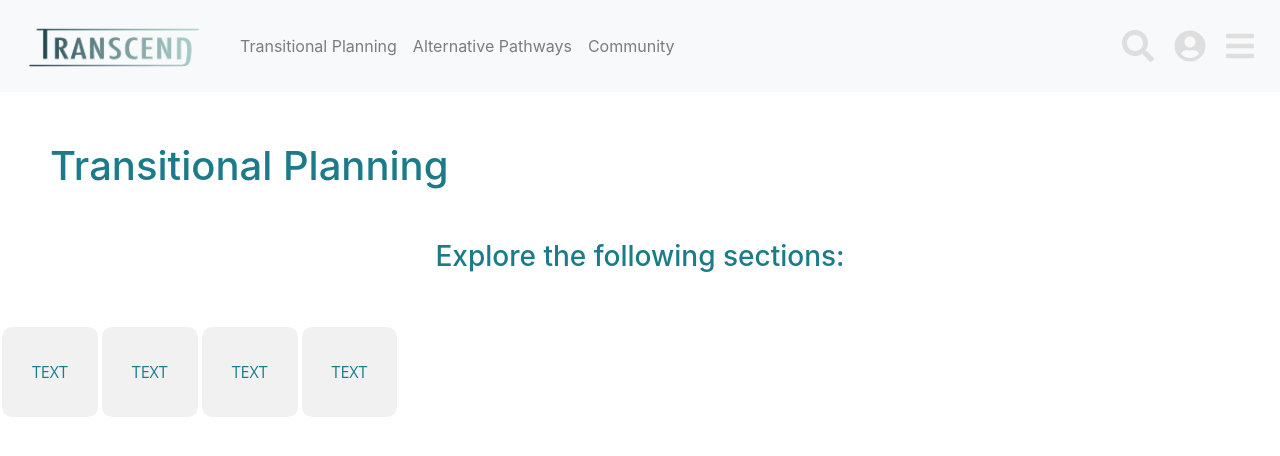
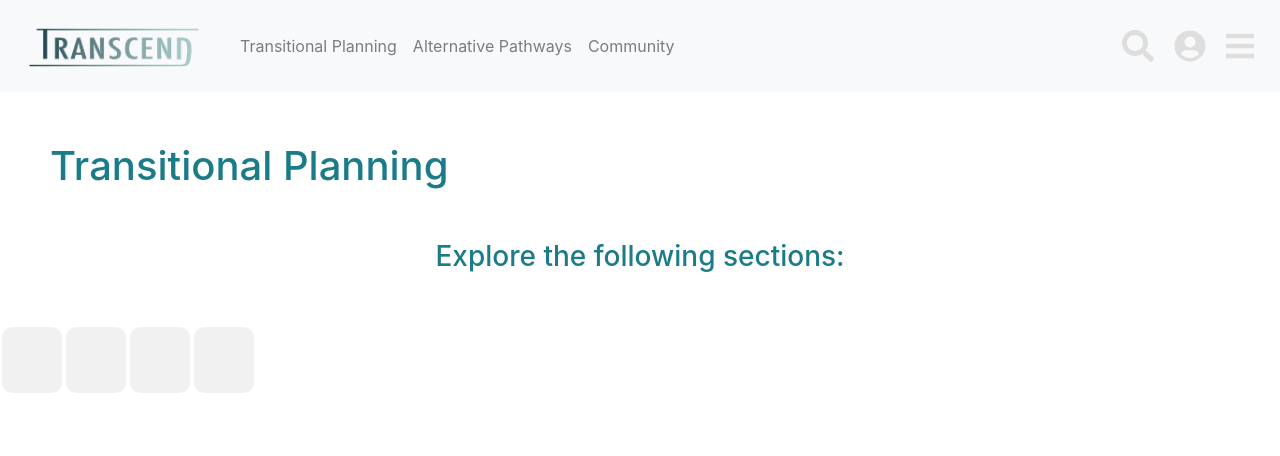
Before and after one commit to kkwang1/Transcend, a React (Create React App) app: page /transitionalplanning in a window 1280 px wide. Shown: the top 456 px of the page. Built offline with nearby package versions, Linux system fonts and the light colour scheme.

Commit message:
Fixed props argument

```diff
--- a/src/components/Button.js
+++ b/src/components/Button.js
@@ -1,10 +1,10 @@
-import React from "react";
-import styled from "styled-components";
+import React from 'react';
+import styled from 'styled-components';
 
 const Butt = styled.button`
-  background-color: #f1f1f1;
+  background-color: #F1F1F1;
   border: none;
-  color: #1b7b89;
+  color: #1B7B89;
   padding: 33px 30px;
   text-align: center;
   text-decoration: none;
@@ -14,11 +14,13 @@ const Butt = styled.button`
   margin: 4px 2px;
   cursor: pointer;
   border-radius: 10px;
-  text-transform: uppercase;
-`;
+  text-transform: uppercase
+  `;
 
-const Button = (text) => {
-  return <Butt> text </Butt>;
-};
+const Button = props => {
+  return (
+    <Butt> {props.text} </Butt>
+  )
+}
 
 export default Button;
```
